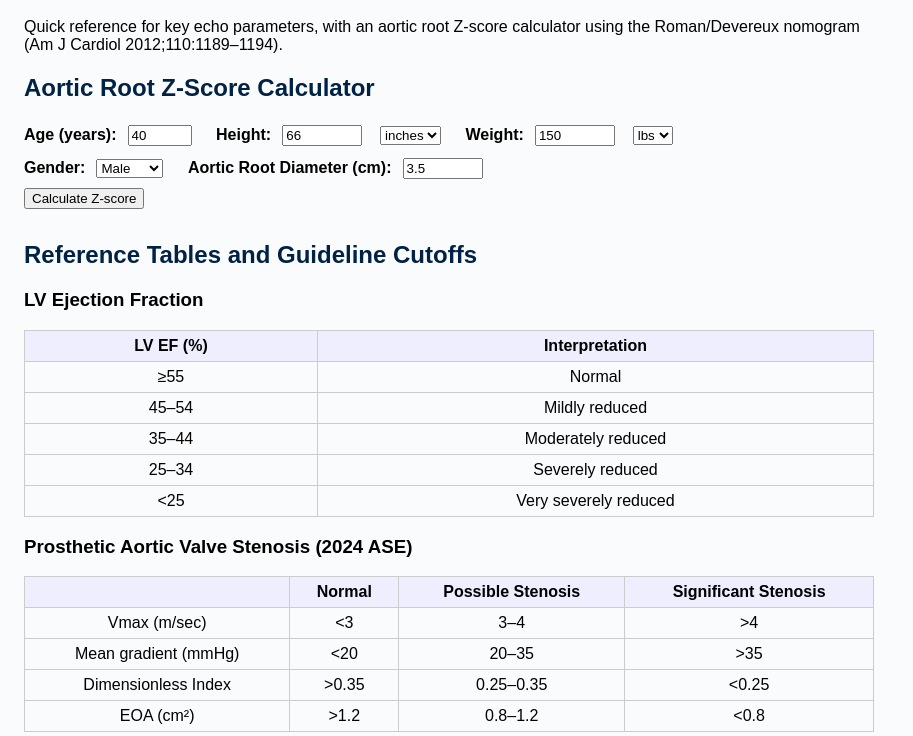
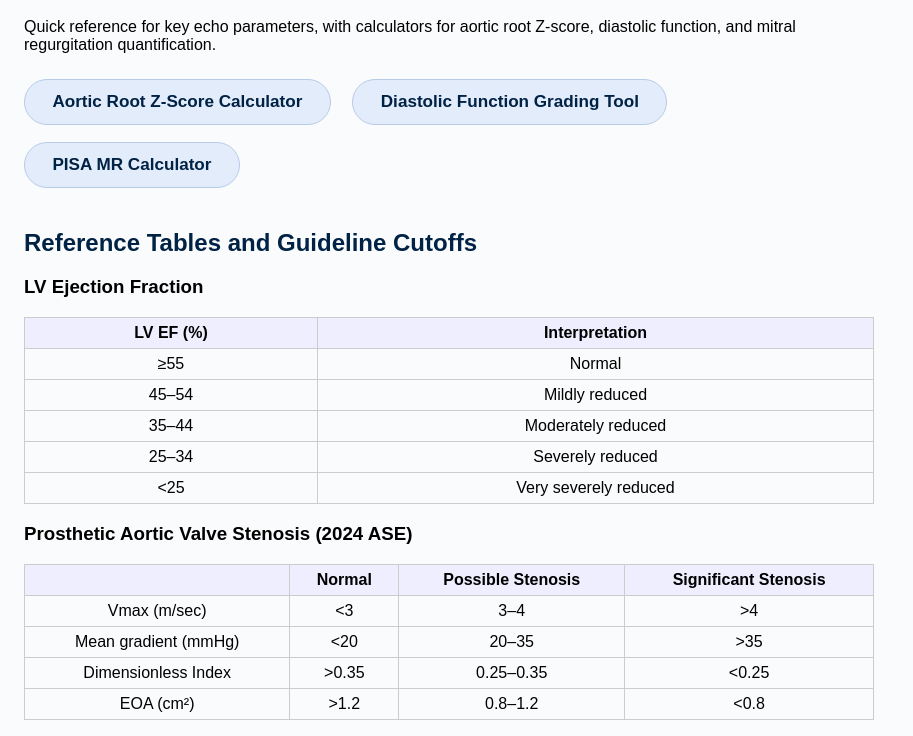
Before and after one commit to JK7533/Jiwon-Echo, a plain HTML site: page index.html in a window 1280 px wide. Shown: the part 64-800 px from the top of the page, without its empty margins (0-913 px from the left). Drawn offline with Linux system fonts and the light colour scheme.

Commit message:
Update index.html

```diff
--- a/index.html
+++ b/index.html
@@ -7,6 +7,21 @@
   <style>
     body { font-family: Arial, sans-serif; margin: 1.5em; max-width: 850px; background: #fafbfc;}
     h1, h2 { color: #024;}
+    .calculator-links { margin-bottom: 2em; }
+    .calc-btn {
+      display: inline-block;
+      margin: 0.5em 1em 0.5em 0;
+      padding: 0.7em 1.6em;
+      background: #e3ecfa;
+      color: #024;
+      border: 1px solid #b7cbe9;
+      border-radius: 1.5em;
+      font-size: 1.07em;
+      text-decoration: none;
+      font-weight: bold;
+      transition: background 0.2s;
+    }
+    .calc-btn:hover { background: #d4e1f6; }
     table { border-collapse: collapse; width: 100%; margin: 1em 0;}
     th, td { border: 1px solid #ccc; padding: 6px 10px; text-align: center;}
     th { background: #eef;}
@@ -21,70 +36,14 @@
 
 <h1>Echo Reader Companion (2025)</h1>
 <p>
-  Quick reference for key echo parameters, with an aortic root Z-score calculator using the Roman/Devereux nomogram (Am J Cardiol 2012;110:1189–1194). <br>
+  Quick reference for key echo parameters, with calculators for aortic root Z-score, diastolic function, and mitral regurgitation quantification.
+</p>
 
-<div class="section">
-  <h2>Aortic Root Z-Score Calculator</h2>
-  <form id="zform" onsubmit="event.preventDefault(); calcZ();">
-    <label>Age (years):</label>
-    <input type="number" id="age" value="40" min="1" max="120" step="1">
-    &nbsp;&nbsp;
-    <label>Height:</label>
-    <input type="number" id="height" value="66" min="10" max="100" step="0.1">
-    <select id="height_unit">
-      <option value="in">inches</option>
-      <option value="cm">cm</option>
-    </select>
-    &nbsp;&nbsp;
-    <label>Weight:</label>
-    <input type="number" id="weight" value="150" min="10" max="500" step="0.1">
-    <select id="weight_unit">
-      <option value="lb">lbs</option>
-      <option value="kg">kg</option>
-    </select>
-    <br>
-    <label>Gender:</label>
-    <select id="gender">
-      <option value="Male">Male</option>
-      <option value="Female">Female</option>
-    </select>
-    &nbsp;&nbsp;
-    <label>Aortic Root Diameter (cm):</label>
-    <input type="number" id="diam" value="3.5" min="1" max="10" step="0.01">
-    <br>
-    <button type="button" onclick="calcZ()">Calculate Z-score</button>
-  </form>
-  <div class="zscore-result" id="zout"></div>
-
+<div class="calculator-links">
+  <a href="aortic-root-zscore.html" class="calc-btn" target="_blank">Aortic Root Z-Score Calculator</a>
+  <a href="diastolic-function.html" class="calc-btn" target="_blank">Diastolic Function Grading Tool</a>
+  <a href="PISA-calculator.html" class="calc-btn" target="_blank">PISA MR Calculator</a>
 </div>
-
-<script>
-function calcZ() {
-  let height = parseFloat(document.getElementById('height').value);
-  let weight = parseFloat(document.getElementById('weight').value);
-  let diam = parseFloat(document.getElementById('diam').value);
-  let age = parseFloat(document.getElementById('age').value);
-  let gender = document.getElementById('gender').value === "Male" ? 1 : 2;
-  // Convert to metric if needed
-  if (document.getElementById('height_unit').value === "in") height = height * 2.54;
-  if (document.getElementById('weight_unit').value === "lb") weight = weight / 2.20462;
-
-  // Calculate BSA (Mosteller formula)
-  let bsa = Math.sqrt(height * weight / 3600);
-
-  // Roman/Devereux Am J Cardiol 2012 formula
-  let mean = 2.423 + (0.009 * age) + (0.461 * bsa) - (0.267 * gender);
-  let sd = 0.261;
-  let z = (diam - mean) / sd;
-  let sev = "Normal";
-  if (z >= 4) sev = "Severely dilated";
-  else if (z >= 3) sev = "Moderately dilated";
-  else if (z >= 2) sev = "Mildly dilated";
-  document.getElementById('zout').innerHTML =
-    `Z-score: <span>${z.toFixed(2)}</span> (${sev})<br>
-    <small>Predicted mean: ${mean.toFixed(2)} cm | SD: ${sd} cm | BSA: ${bsa.toFixed(2)} m²</small>`;
-}
-</script>
 
 <div class="section">
   <h2>Reference Tables and Guideline Cutoffs</h2>
@@ -136,21 +95,9 @@ function calcZ() {
     <tr><td>EOA (cm&sup2;)</td><td>&ge;2.0</td><td>1.0–2.0</td><td>&lt;1.0</td></tr>
   </table>
   <p><em>Note: Do not use PHT for EOA of prosthetic valves; use SV/VTI.</em></p>
+</div>
+
 <div class="section" style="margin-bottom:2em;">
-<div class="section" style="margin-bottom:2em;">
-  <h2>Valvular &amp; Diastolic Function Tools</h2>
-  <a href="PISA-calculator.html" target="_blank" style="font-size:1.1em; color:#1565c0; text-decoration:underline;">
-    ➔ Open PISA Mitral Regurgitation Calculator
-  </a>
-  <br>
-  <small>For PISA-based MR quantification</small>
-  <br><br>
-  <a href="diastolic-function.html" target="_blank" style="font-size:1.1em; color:#1565c0; text-decoration:underline;">
-    ➔ Open Diastolic Function Grading Tool
-  </a>
-  <br>
-  <small>For automated diastolic function assessment (ASE 2016 algorithm)</small>
-</div>
   <h3>Right Heart (2025 Guideline)</h3>
   <table>
     <tr><th>Parameter</th><th>Normal</th><th>Mild</th><th>Moderate</th><th>Severe</th></tr>
@@ -169,15 +116,6 @@ function calcZ() {
     <li>Moderate: 42–48</li>
     <li>Severe: &gt;48</li>
   </ul>
-
-  <h3>Pericardial Effusion Size (2013 ASE)</h3>
-  <ul>
-    <li>Trace: 1–2 mm (localized)</li>
-    <li>Small: &lt;10 mm</li>
-    <li>Moderate: 10–20 mm</li>
-    <li>Large: &gt;20 mm</li>
-  </ul>
-
   <h3>Aortic Measurement</h3>
   <ul>
     <li>Use diastole, leading-edge, perpendicular to flow</li>
```
